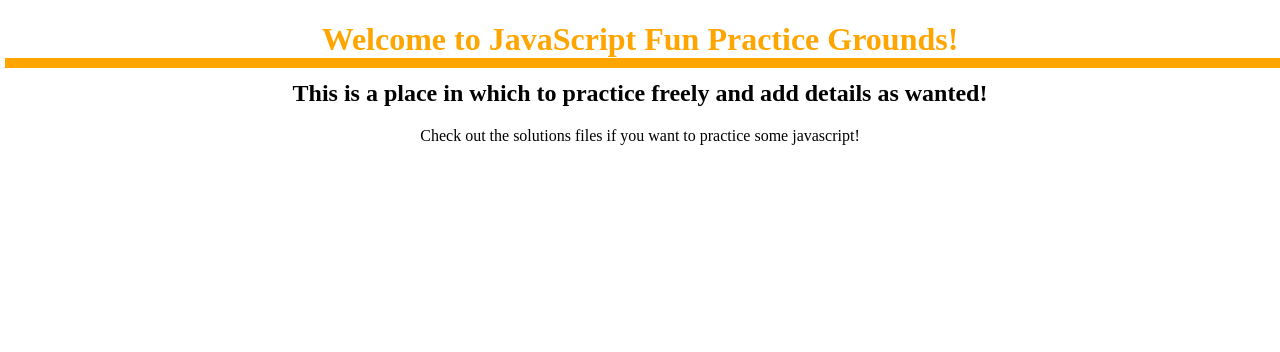
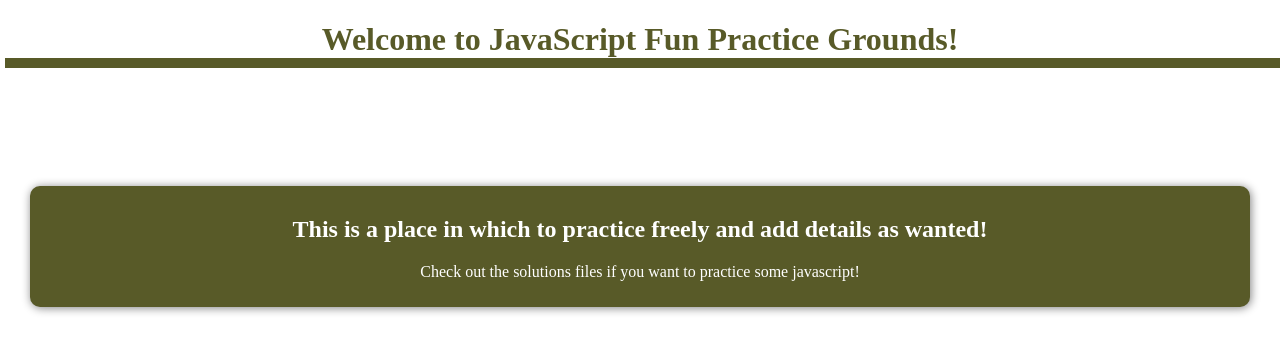
Before and after one commit to zero-to-mastery/JS_Fun_Practice, a plain HTML site: page index.html in a window 1280 px wide. Drawn offline with Linux system fonts and the light colour scheme.

Commit message:
just played with the style :)

```diff
--- a/index.css
+++ b/index.css
@@ -6,10 +6,19 @@
 }
 
 h1 {
-  color: orange;
+  color:#585a28;
   box-shadow: 5px 10px;
 }
 
 .center {
   text-align: center;
 }
+
+.description{
+	margin: 10% 30px;
+	box-shadow: 1px 1px 10px grey;
+	padding: 10px;
+	border-radius: 10px;
+	background-color:#585a28;
+	color: #fff;
+}
--- a/index.html
+++ b/index.html
@@ -14,6 +14,7 @@
   <body>
     <div class="center">
       <h1>Welcome to JavaScript Fun Practice Grounds!</h1>
+      <div class="description">
         <h2>
          This is a place in which to practice freely and add details as wanted!
         </h2>
@@ -21,5 +22,7 @@
          Check out the solutions files if you want to practice some javascript!
         </p>
       </div>
+
+    </div>
   </body>
 </html>
```
Lines whose indentation alone changed are shown as unchanged.
